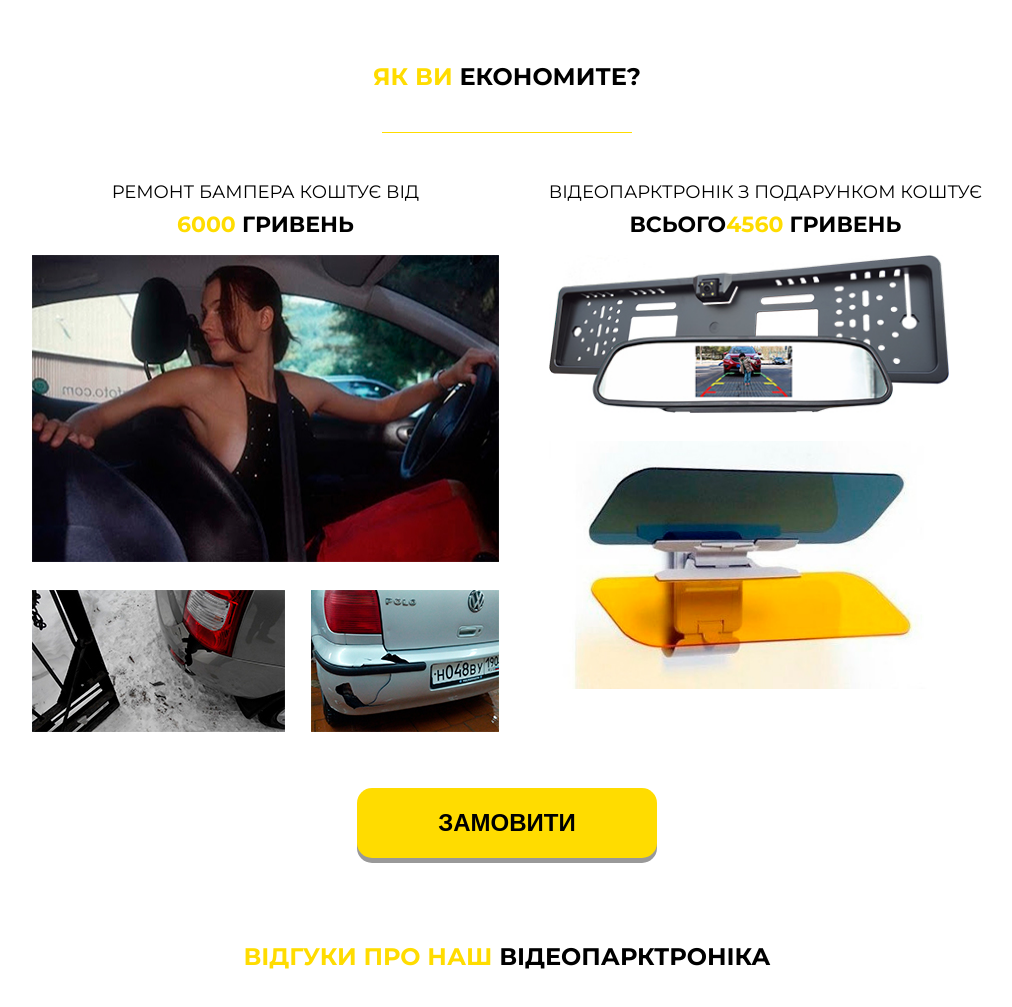
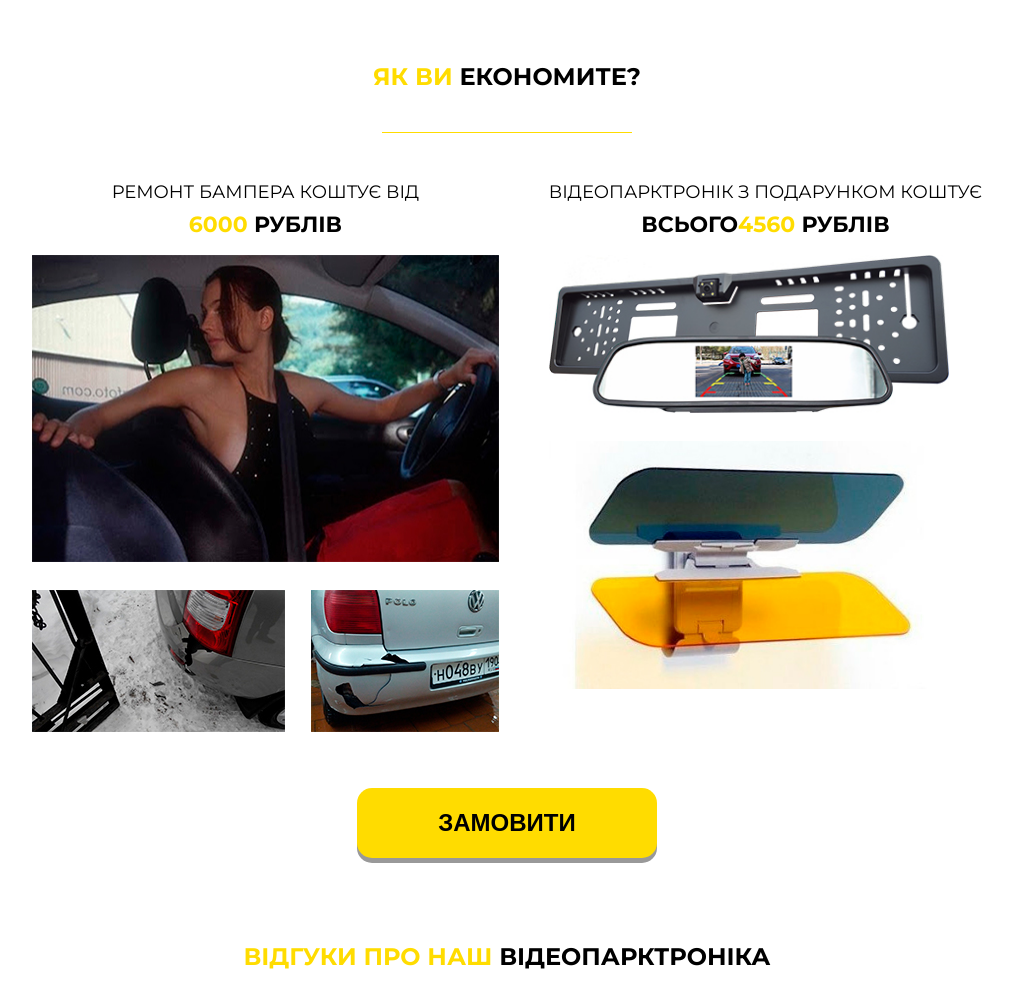
Before and after one commit to IraSagata/Cursor, a plain HTML site: page HomeWork#3/index.html in a window 1280 px wide. Shown: the part 3289-4296 px from the top of the page, without its empty margins (133-1145 px from the left). Drawn offline with Linux system fonts and the light colour scheme; grey boxes are pictures that could not be loaded.

Commit message:
changed grn into pub

```diff
--- a/HomeWork#3/index.html
+++ b/HomeWork#3/index.html
@@ -199,7 +199,7 @@
                 <li class="services-page-article__item">
                     <div>
                         <span class="econom-section-paragraph">Ремонт бампера коштує від</span>
-                        <h6><span class="page-header__text-yellow">6000</span> гривень</h6>
+                        <h6><span class="page-header__text-yellow">6000</span> рублів</h6>
                     </div>
                     <div class="text-center img-eco1">
                         <img src="./img/ekonom/eco1.jpg" class="img__eco-women" alt="women" height="307" width="467">
@@ -212,7 +212,7 @@
                 <li class="services-page-article__item">
                      <div>
                          <span class="econom-section-paragraph">відеопарктронік з подарунком коштує</span>
-                         <h6>всього<span class="page-header__text-yellow">4560</span> гривень</h6>
+                         <h6>всього<span class="page-header__text-yellow">4560</span> рублів</h6>
                      </div>
                      <div class="text-center img-eco1">
                          <img src="./img/ekonom/eco4.jpg" class="section-img__first" alt="esfsef">
```
